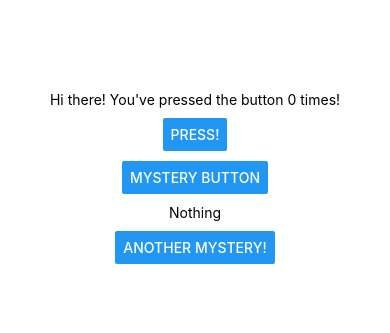
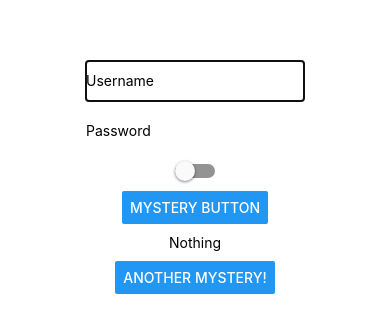
Before and after one commit to a5834929/Tada, a React Native app: screen / in a window 390 px wide. Shown: the part 245-578 px from the top of the page. Built offline with nearby package versions, Linux system fonts and the light colour scheme.

Commit message:
Charge it!

```diff
--- a/App.js
+++ b/App.js
@@ -1,27 +1,52 @@
 // @flow
 
 import React, { useState } from "react";
-import { NativeModules, Text, View, Button } from "react-native";
+import {
+  NativeModules,
+  Text,
+  View,
+  Button,
+  TextInput,
+  Switch
+} from "react-native";
 
 export default function App() {
-  const [count, setCount] = useState(0);
+  const [user, setUser] = useState("");
+  const [pass, setPass] = useState("");
   const [resp, setResp] = useState("");
+  const [isLive, setIsLive] = useState(false);
 
   const RNAuthNetSdk = NativeModules.RNAuthNetSdk;
 
   return (
     <View style={{ flex: 1, justifyContent: "center", alignItems: "center" }}>
-      <Text style={{ margin: 5 }}>
-        Hi there! You've pressed the button {count} times!
-      </Text>
-      <View style={{ margin: 5 }}>
-        <Button onPress={() => setCount(count + 1)} title="Press!" />
-      </View>
+      <TextInput
+        style={{ height: 40, margin: 5 }}
+        onChangeText={setUser}
+        value={user}
+        placeholder="Username"
+        autoCapitalize="none"
+        autoComplete="username"
+        autoFocus={true}
+        textContentType="username"
+      />
+      <TextInput
+        style={{ height: 40, margin: 5 }}
+        onChangeText={setPass}
+        value={pass}
+        placeholder="Password"
+        autoCapitalize="none"
+        autoComplete="password"
+        secureTextEntry={true}
+        textContentType="password"
+      />
+      <Switch onValueChange={setIsLive} style={{ margin: 5 }} value={isLive} />
       <View style={{ margin: 5 }}>
         <Button
           onPress={() =>
-            RNAuthNetSdk.initAuthNet("test").then(itWorked =>
-              setCount(count + itWorked ? 5 : -5)
+            RNAuthNetSdk.initAuthNet(isLive ? "live" : "test", user, pass).then(
+              itWorked =>
+                setResp(`Init ${itWorked ? "worked" : "didn't work"}!`)
             )
           }
           title="Mystery Button"
@@ -30,9 +55,7 @@ export default function App() {
       <Text style={{ margin: 5 }}>{resp.length > 0 ? resp : "Nothing"}</Text>
       <View style={{ margin: 5 }}>
         <Button
-          onPress={() =>
-            RNAuthNetSdk.getUnsettledTxnList().then(res => setResp(res))
-          }
+          onPress={() => RNAuthNetSdk.chargeIt().then(res => setResp(res))}
           title="Another Mystery!"
         />
       </View>
```
Also changed, not shown: 1 other file (tests, documents, lock files or other folders).
